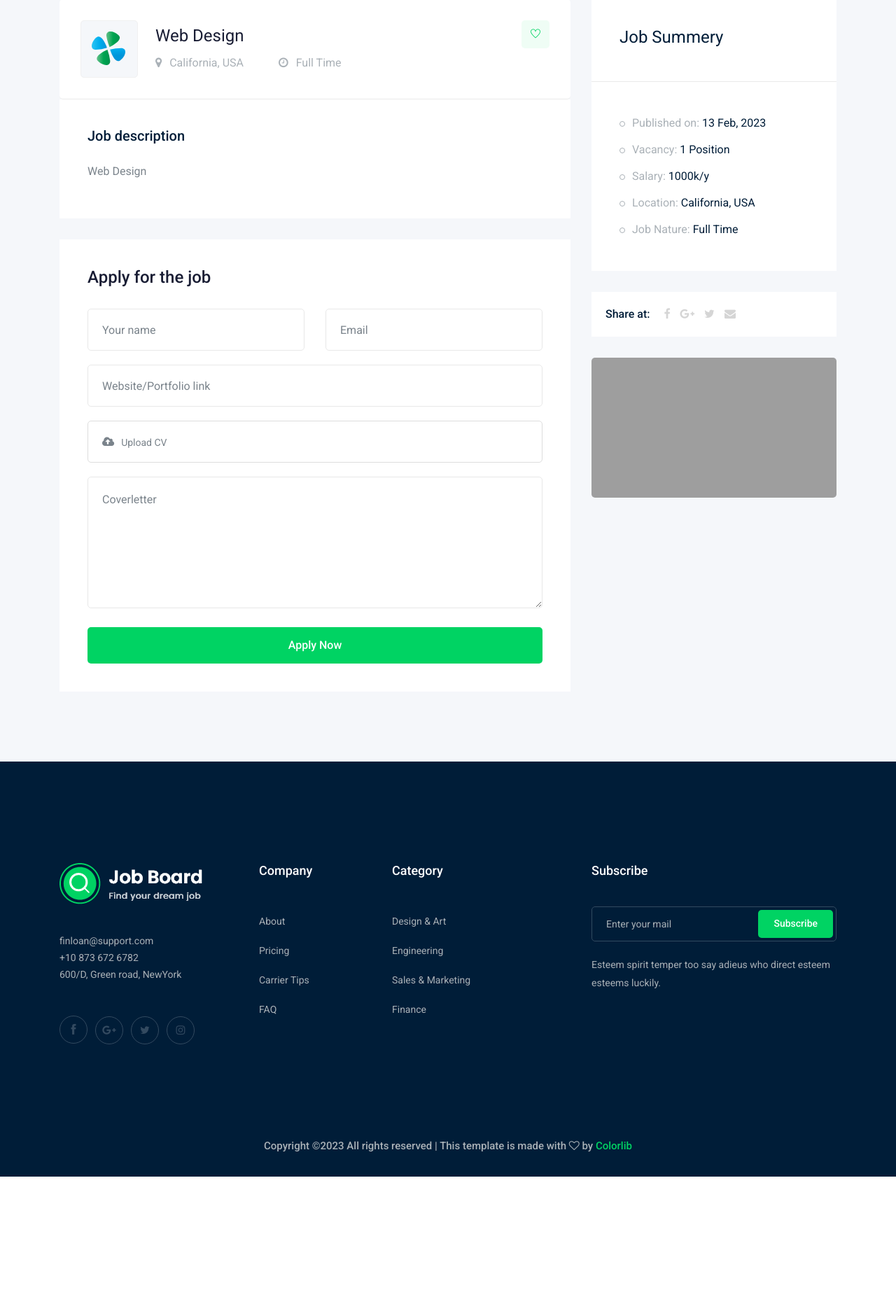
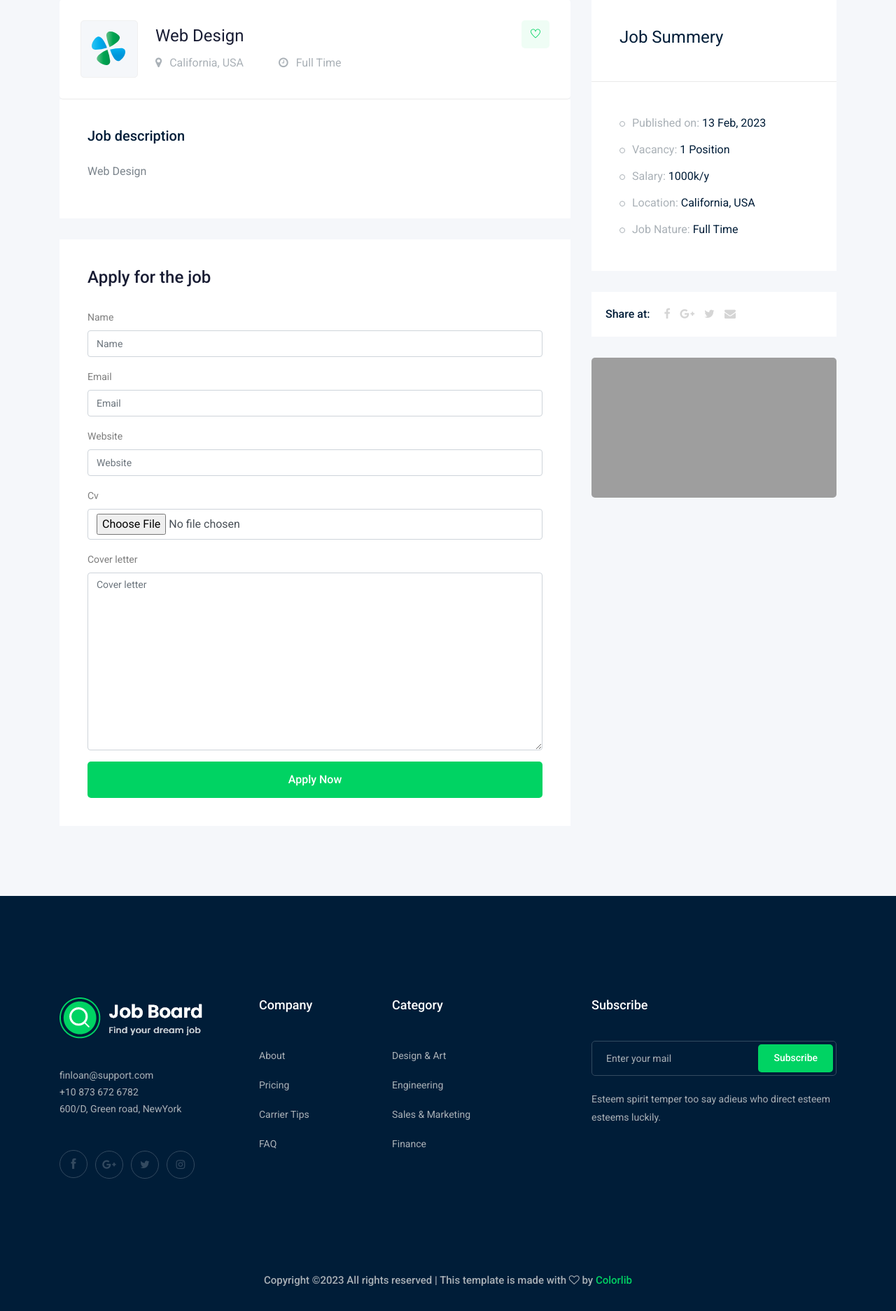
Before and after one commit to OmarJaber/django-job-board, a Django app: a page that uses job/templates/job/job_detail.html in a window 1280 px wide. Shown: the part 452-2325 px from the top of the page at 70% size. Before the commit the page ends 2133 px from the top, so only its background shows below. Run offline with Django 4.2, Linux system fonts and the light colour scheme; data comes from the database, SQL or seed files in the repository; both versions use the stored data as it was after the commit; a map, chart or similar area stays blank; some libraries are stand-ins or nearby versions; grey boxes are pictures that could not be loaded.

Commit message:
apply job form

```diff
--- a/job/admin.py
+++ b/job/admin.py
@@ -1,7 +1,8 @@
 from django.contrib import admin
 
 # Register your models here.
-from .models import Job, Category
+from .models import Job, Category, Apply
 
 admin.site.register(Job)
 admin.site.register(Category)
+admin.site.register(Apply)
--- /dev/null
+++ b/job/form.py
@@ -0,0 +1,7 @@
+from django import forms
+from .models import Apply
+
+class ApplyForm(forms.ModelForm):
+    class Meta:
+        model = Apply
+        fields = ['name', 'email', 'website', 'cv', 'cover_letter']
--- a/job/models.py
+++ b/job/models.py
@@ -44,3 +44,16 @@ class Category(models.Model):
 
     def __str__(self):
         return self.name
+
+
+class Apply(models.Model):
+    job = models.ForeignKey('Job', related_name='apply_job', on_delete=models.CASCADE)
+    name = models.CharField(max_length=50)
+    email = models.EmailField(max_length=100)
+    website = models.URLField()
+    cv = models.FileField(upload_to='apply/')
+    cover_letter = models.TextField(max_length=500)
+    created_at = models.DateTimeField(auto_now=True)
+
+    def __str__(self):
+        return self.name
--- a/job/templates/job/job_detail.html
+++ b/job/templates/job/job_detail.html
@@ -1,4 +1,6 @@
 {% extends 'base.html' %}
+{% load bootstrap4 %}
+
 
 {% block body %}
     <!-- bradcam_area  -->
@@ -52,8 +54,15 @@
                     </div>
                     <div class="apply_job_form white-bg">
                         <h4>Apply for the job</h4>
-                        <form action="#">
-                            <div class="row">
+                        <form method="POST" enctype="multipart/form-data">
+
+                            {% csrf_token %}
+                            {% bootstrap_form form %}
+                            {% buttons %}
+                                <button class="boxed-btn3 w-100" type="submit">Apply Now</button>
+                            {% endbuttons %}
+
+                            <!-- <div class="row">
                                 <div class="col-md-6">
                                     <div class="input_field">
                                         <input type="text" placeholder="Your name">
@@ -91,7 +100,7 @@
                                         <button class="boxed-btn3 w-100" type="submit">Apply Now</button>
                                     </div>
                                 </div>
-                            </div>
+                            </div> -->
                         </form>
                     </div>
                 </div>
--- a/job/views.py
+++ b/job/views.py
@@ -1,6 +1,7 @@
 from django.shortcuts import render
 from .models import Job
 from django.core.paginator import Paginator
+from .form import ApplyForm
 
 # Create your views here.
 def job_list(request):
@@ -13,7 +14,18 @@ def job_list(request):
     context={"jobs": page_obj}
     return render(request, "job/job_list.html", context)
 
+
 def job_detail(request, slug):
     job_detail = Job.objects.get(slug=slug)
-    context = {"job": job_detail}
+
+    if request.method=='POST':
+        form = ApplyForm(request.POST, request.FILES)
+        if form.is_valid():
+            myform = form.save(commit=False)
+            myform.job = job_detail
+            myform.save()
+    else:
+        form = ApplyForm()
+
+    context = {"job": job_detail, "form": form}
     return render(request, "job/job_detail.html", context)
--- a/project/settings.py
+++ b/project/settings.py
@@ -39,8 +39,8 @@ INSTALLED_APPS = [
     'django.contrib.staticfiles',
 
     # My apps:
-    'project',
     'job',
+    'bootstrap4',
 ]
 
 MIDDLEWARE = [
```
Also changed, not shown: db.sqlite3, job/migrations/0012_apply.py (added), job/migrations/0013_apply_job.py (added), job/migrations/0014_apply_created_at_alter_apply_job.py (added), 5 other files.
